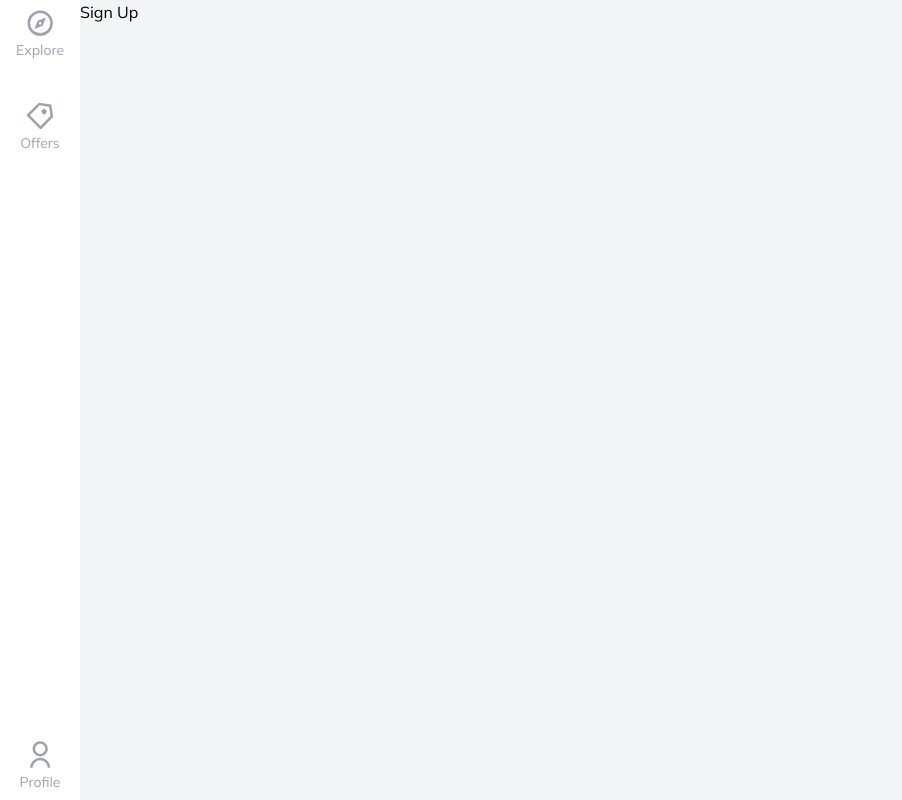
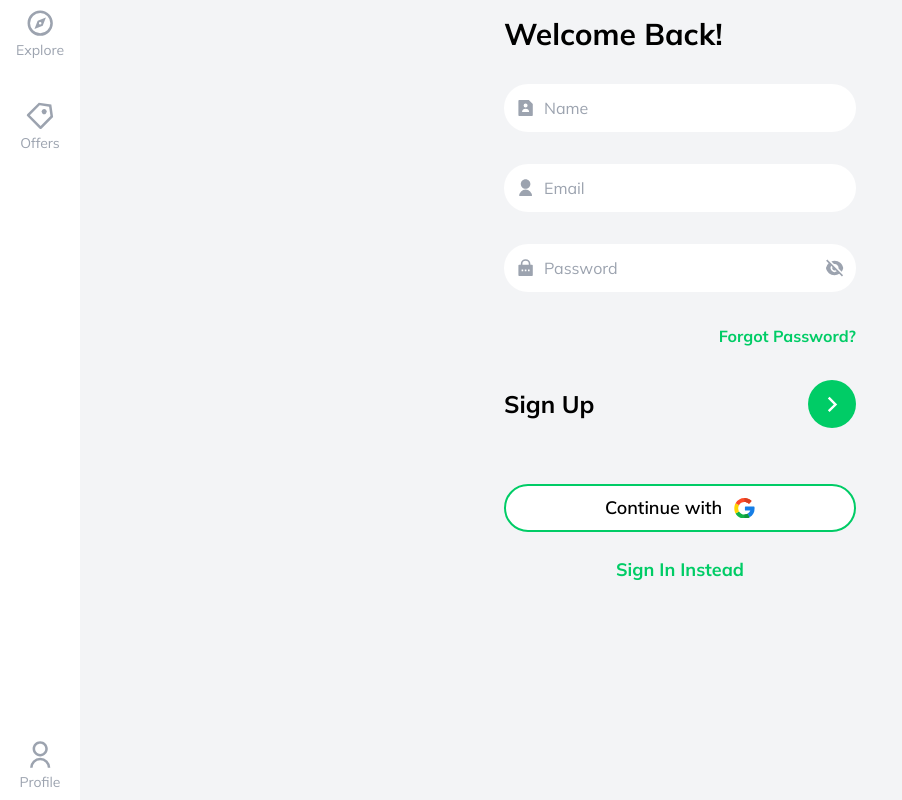
Before and after one commit to thefinethread/house-marketplace, a React (Create React App) app: page /sign-up in a window 1280 px wide. Shown: the whole page, without its empty margins (0-902 px from the left). Built offline with nearby package versions, Linux system fonts and the light colour scheme; the HTML template or start-up script is replaced by a standard one.

Commit message:
created signup page

```diff
--- a/src/pages/SignUp.jsx
+++ b/src/pages/SignUp.jsx
@@ -1,5 +1,82 @@
+import { useState } from 'react';
+import { Link } from 'react-router-dom';
+import {
+  RiUserFill,
+  RiLockPasswordFill,
+  RiArrowRightSLine,
+  RiFileUserFill,
+} from 'react-icons/ri';
+
+import { ReactComponent as GoogleIcon } from '../assets/googleicon.svg';
+
+import InputField from '../components/inputField/InputField';
+
 const SignUp = () => {
-  return <div>Sign Up</div>;
+  const [showPassword, setShowPassword] = useState(false);
+  const [formData, setFormData] = useState({});
+
+  const { name, email, password } = formData;
+
+  const changeFormData = (e) => {
+    setFormData({
+      ...formData,
+      [e.target.id]: e.target.value,
+    });
+  };
+
+  const handleSubmit = (e) => {
+    e.preventDefault();
+
+    console.log(formData);
+  };
+
+  return (
+    <div className="p-4 max-w-sm mx-auto">
+      <header className="font-bold text-3xl">Welcome Back!</header>
+      <form onSubmit={handleSubmit} className="my-8">
+        <InputField
+          onChange={changeFormData}
+          input="Name"
+          value={name}
+          icon={RiFileUserFill}
+        />
+        <InputField
+          onChange={changeFormData}
+          input="Email"
+          value={email}
+          icon={RiUserFill}
+        />
+        <InputField
+          onChange={changeFormData}
+          input="Password"
+          value={password}
+          icon={RiLockPasswordFill}
+          showPassword={showPassword}
+          toggleVisibility={() => setShowPassword((prev) => !prev)}
+        />
+
+        <div className="text-end text-accent font-bold my-8">
+          <Link to="/forgot-password">Forgot Password?</Link>
+        </div>
+
+        <div className="text-2xl font-bold flex items-center justify-between">
+          <span>Sign Up</span>
+          <button className="bg-accent h-12 w-12 flex justify-center items-center text-white font-extrabold rounded-full">
+            <RiArrowRightSLine size="1.8rem" />
+          </button>
+        </div>
+      </form>
+      <div className="text-center flex flex-col text-lg font-semibold ">
+        <button className="flex items-center my-6 py-2 bg-white justify-center gap-3 border-accent border-2 border-solid rounded-full">
+          <span>Continue with</span>
+          <GoogleIcon height="1.3rem" width="1.3rem" />
+        </button>
+        <Link to="/sign-in" className="text-accent font-bold">
+          Sign In Instead
+        </Link>
+      </div>
+    </div>
+  );
 };
 
 export default SignUp;
```
